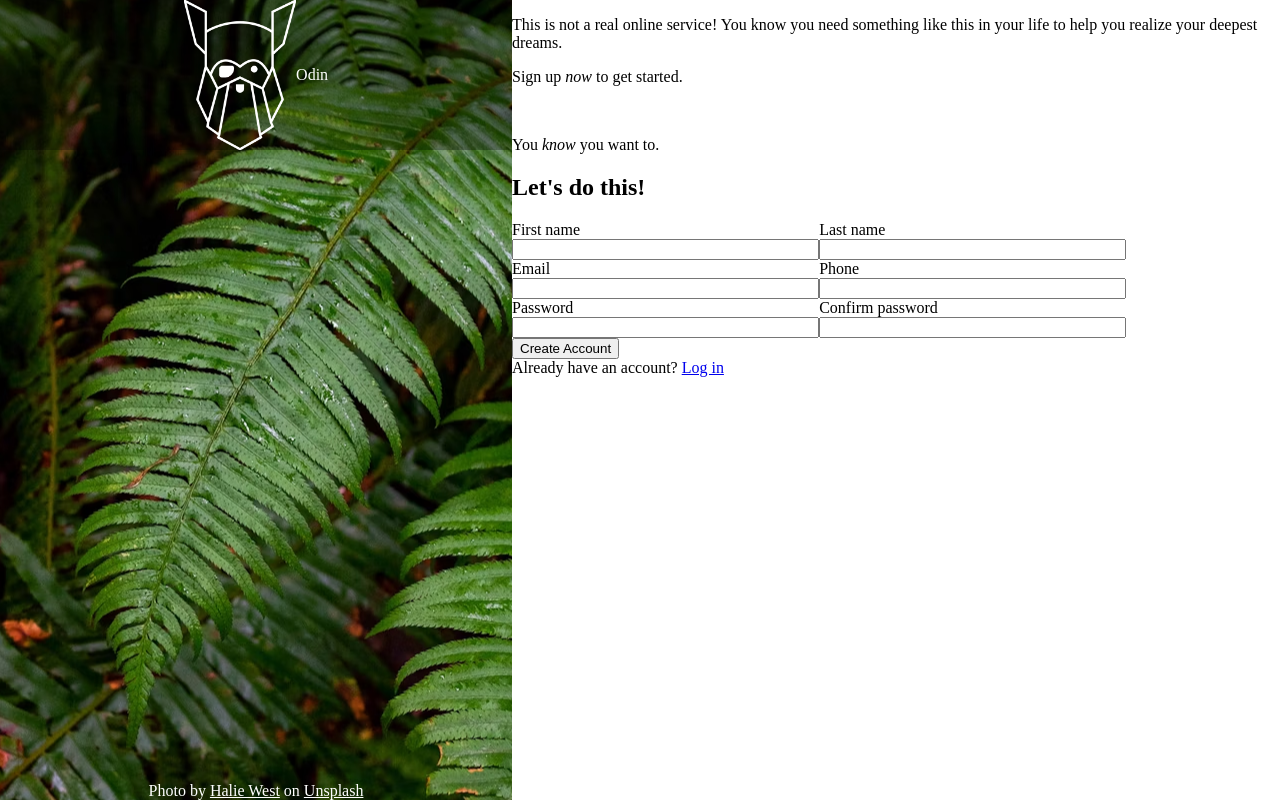
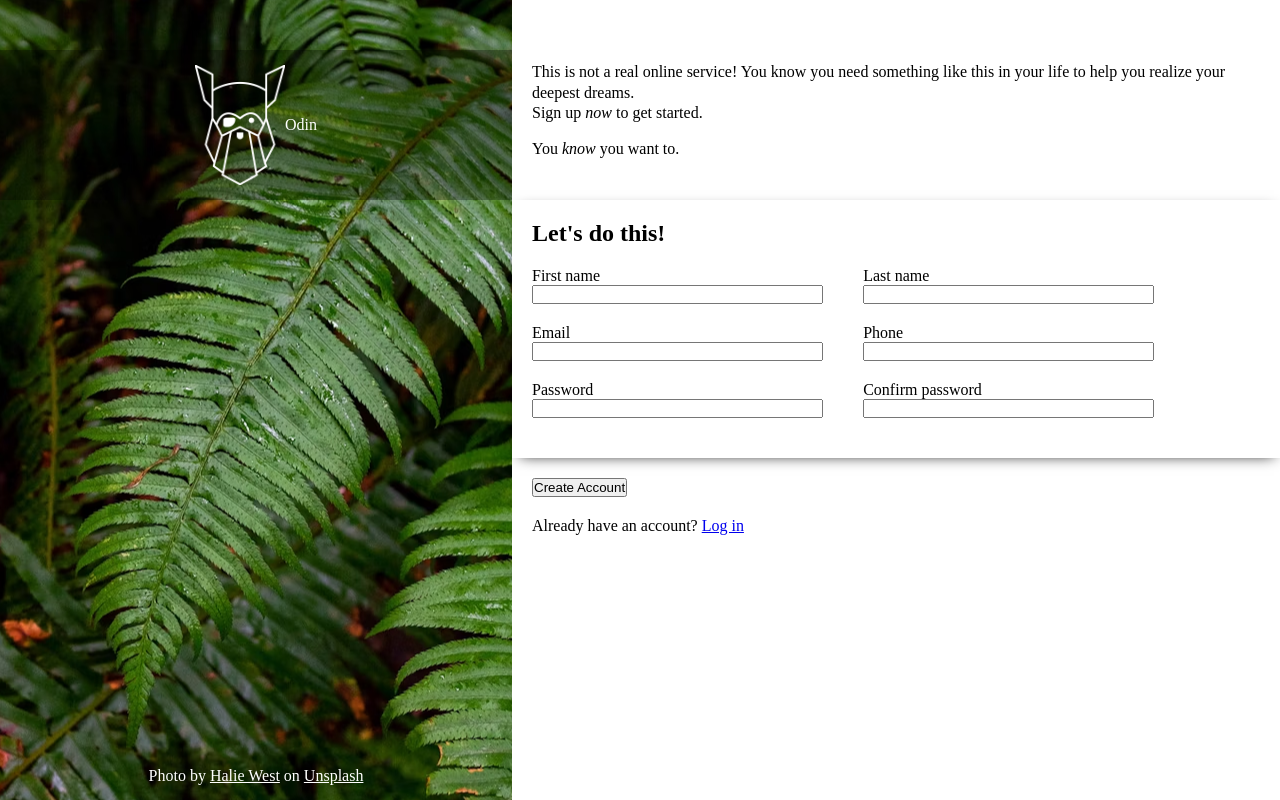
Before and after one commit to vicky-voin/odin-sign-up-form, a plain HTML site: page index.html in a window 1280 px wide. Drawn offline with Linux system fonts and the light colour scheme.

Commit message:
Adjusted the spacing for the elements

```diff
--- a/index.html
+++ b/index.html
@@ -20,11 +20,11 @@
                 <p class="hero-text">This is not a real online service!
                     You know you need something like this in your life to help you realize your deepest dreams.</p>
                 <p class="hero-text">Sign up <em>now</em> to get started.</p>
-                <br>
-                <p>You <em>know</em> you want to.</p>
+                <p class="hero-text">You <em>know</em> you want to.</p>
             </div>
             <div class="form-root">
                 <form action="#" method="POST">
+                    <div class="form-panel">
                         <h2>Let's do this!</h2>
                         <div class="form-content">
                             <div class="form-field">
@@ -52,6 +52,7 @@
                                 <input type="password" id="confirm-pw" name="confirm-pw">
                             </div>
                          </div>
+                    </div>
                     <div class="form-button">
                         <button type="submit">Create Account</button>
                     </div>
--- a/styles.css
+++ b/styles.css
@@ -1,11 +1,16 @@
 :root
 {
     --logo-height: 150px;
+    --header-height: 200px;
+    --side-bar-width: 40vw;
+    --default-padding: 20px;
 }
 
 *
 {
     box-sizing: border-box;
+    margin: 0;
+    padding: 0;
 }
 
 body{
@@ -25,25 +30,26 @@ body{
     background-image: url("bg-leaves.avif");
     background-position: -50px;
     display: flex;
-    flex-direction: column;
+    flex-direction: column-reverse;
     align-items: center;
     justify-content: space-between;
     flex-grow: 1;
-    min-width: 40vw;
+    min-width: var(--side-bar-width);
 }
 
 .logo-container{
+    position: absolute;
+    top: calc(var(--header-height) - var(--logo-height));
     display: flex;
-    flex-grow: 0;
-    width: 100%;
     align-items: center;
     justify-content:center;
     height: var(--logo-height);
+    min-width: var(--side-bar-width);
     background-color: rgba(0,0,0,0.3);
 }
 
 .logo-container > img{
-    height: var(--logo-height);
+    max-height: calc(var(--logo-height) - 30px);
 }
 
 .logo-container > span
@@ -54,6 +60,33 @@ body{
 .bg-credit
 {
     color: white;
+    margin-bottom: 15px;
+}
+
+.hero-block
+{
+    display: flex;
+    flex-direction: column;
+    justify-content: end;
+    line-height: 1.3;
+    padding: 0px var(--default-padding) calc(var(--default-padding)*2) var(--default-padding);
+    height: var(--header-height);
+}
+
+.hero-text:last-child
+{
+    margin-top: 15px;
+}
+
+.form-panel
+{
+    box-shadow: 1px 4px 14px -7px #000000;
+    padding: var(--default-padding);
+}
+
+.form-panel > h2
+{
+    margin-bottom: var(--default-padding);
 }
 
 .form-content
@@ -63,6 +96,7 @@ body{
     flex-direction: row;
     flex-wrap: wrap;
     justify-content: left;
+    gap: 0 calc(var(--default-padding)*2);
 }
 
 .form-field
@@ -70,4 +104,15 @@ body{
     display: flex;
     flex-direction: column;
     width: 40%;
+    margin-bottom: var(--default-padding);
 }
+
+.form-button
+{
+    margin: var(--default-padding);
+}
+
+.prompt
+{
+    margin: 20px;
+}
```
Lines whose indentation alone changed are shown as unchanged.
